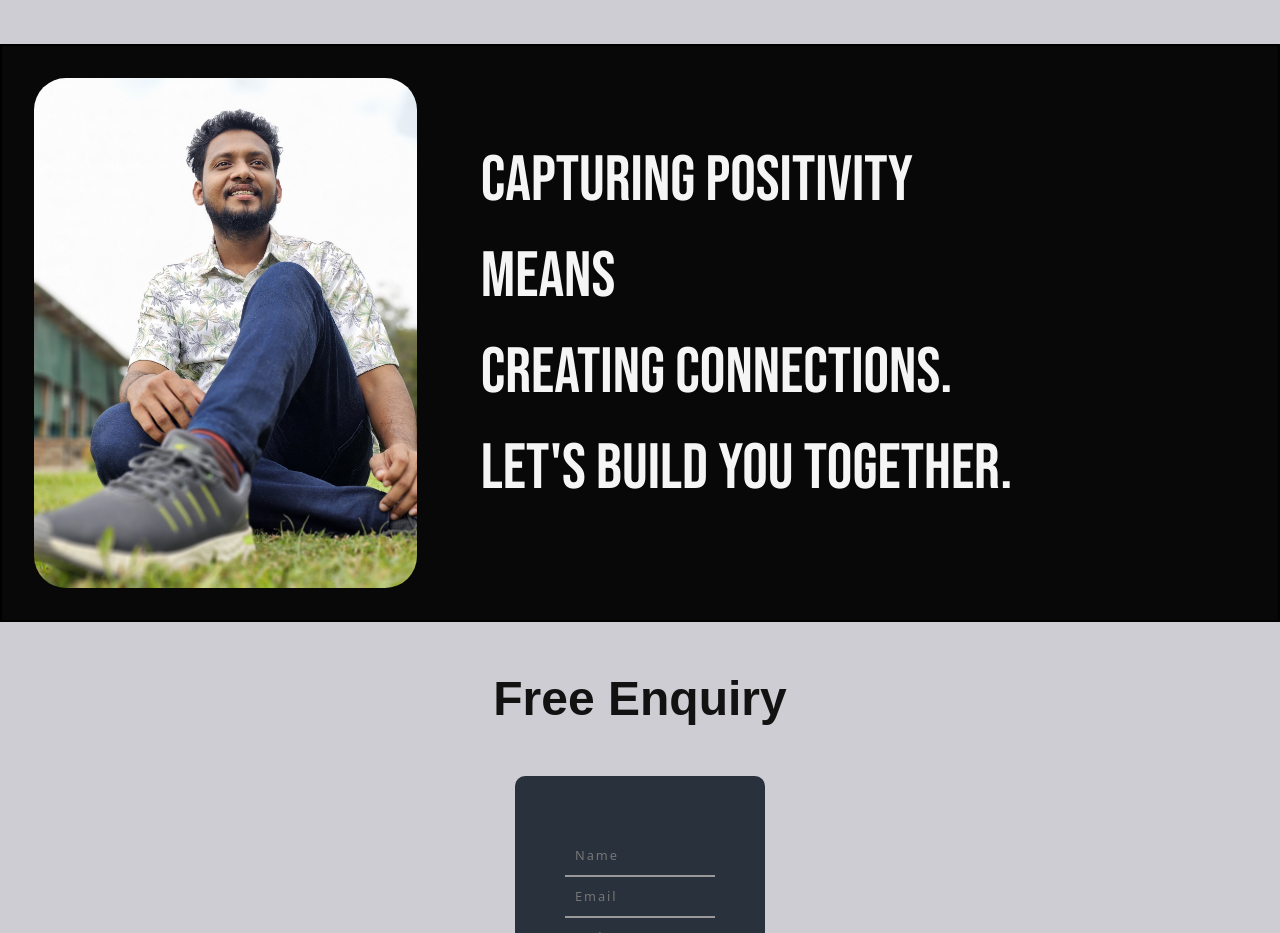
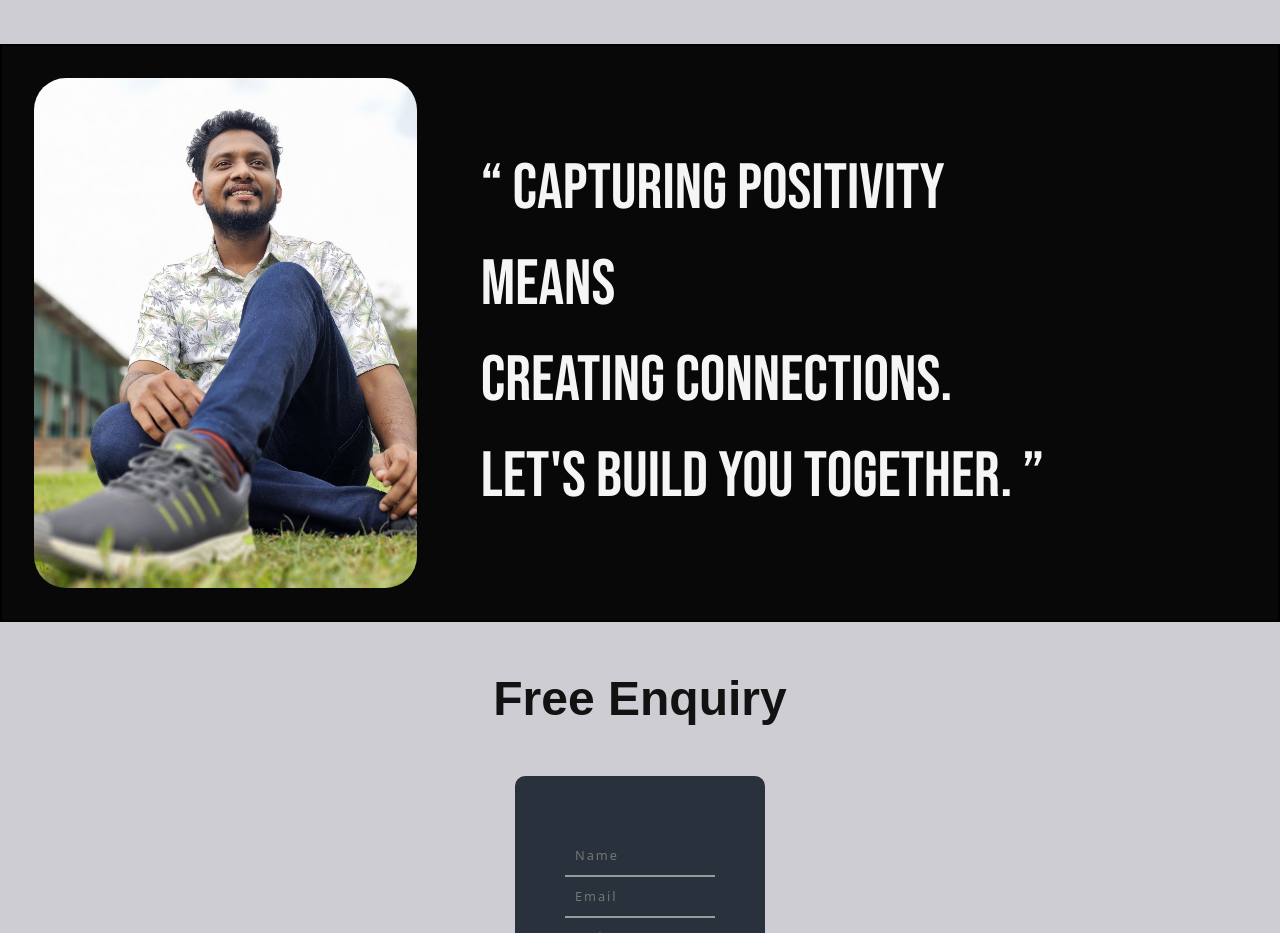
Before and after one commit to milanjose793/portfolio, a plain HTML site: page index.html in a window 1280 px wide. Shown: the part 5660-6593 px from the top of the page. Drawn offline with nearby package versions, Linux system fonts and the light colour scheme.

Commit message:
Add files via upload

```diff
--- a/index.html
+++ b/index.html
@@ -288,7 +288,7 @@
 
   <img class="lastimage" src="./images/lastimg.jpg" alt="" width="500px" >
 
- <p class="final-qoute">Capturing positivity <br>means <br>creating connections. <br> Let's build you together. </p>
+ <q class="final-qoute">&nbsp;Capturing positivity <br>means <br>creating connections. <br> Let's build you together. </q>
 
 
 
```
